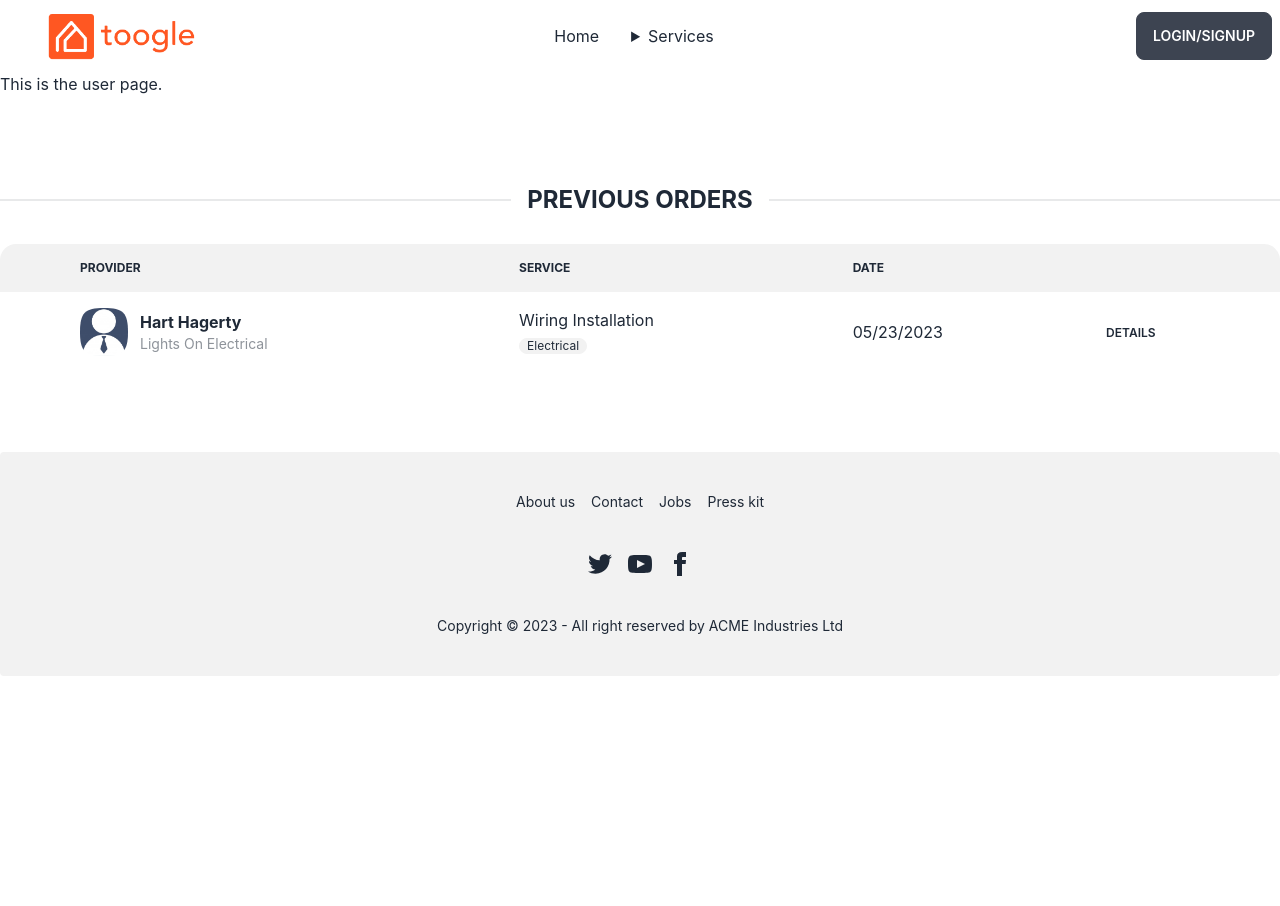
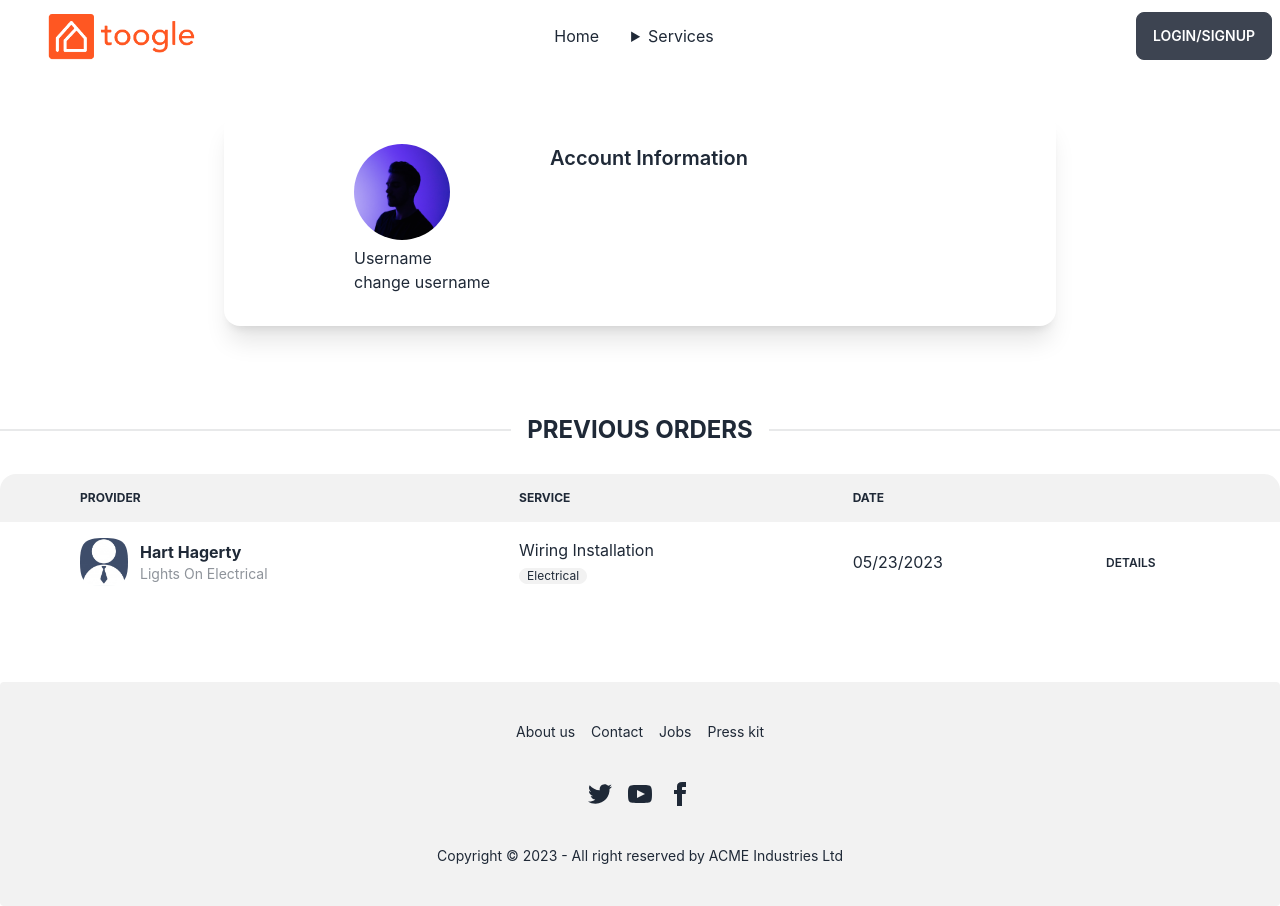
Before and after one commit to arlindo2017/toogle, a React (Create React App) app in the folder client/: page /user in a window 1280 px wide. Before the commit the page ends 800 px from the top, so only its background shows below. Built offline with nearby package versions, Linux system fonts and the light colour scheme.

Commit message:
Began formatting user profile page

```diff
--- a/client/src/components/Navbar.js
+++ b/client/src/components/Navbar.js
@@ -29,7 +29,7 @@ const Navbar = () => {
           >
             <li>
               <Link to="/user" className="justify-between">
-                Profile
+                Account Settings
               </Link>
             </li>
             <li>
--- a/client/src/pages/User.js
+++ b/client/src/pages/User.js
@@ -4,7 +4,30 @@ import Orders from "./Orders";
 const User = () => {
   return (
     <div>
-      <h1>This is the user page.</h1>
+      <div className="card mx-56 bg-base-100 shadow-xl mt-10 -z-50">
+        <div className="grid grid-cols-8 gap-4 card-body">
+          {/* left side card */}
+          <div className="col-start-2 col-span-2">
+            <div className="avatar">
+              <div className="w-24 rounded-full">
+                <img src={require('../images/profile-placeholder.png')}  alt="profile placeholder" />
+              </div>
+            </div>
+            <p>Username</p>
+            <p>change username</p>
+          </div>
+
+          {/* right side card */}
+          <div className="col-start-4 col-span-4">
+            <h2 className="card-title">Account Information</h2>
+            {/* info form */}
+
+
+
+
+          </div>
+        </div>
+      </div>
 
       <div className="flex flex-col w-full border-opacity-50 mt-20 mb-5">
         <div className="divider text-2xl font-bold">PREVIOUS ORDERS</div>
```
Also changed, not shown: 1 other file (tests, documents, lock files or other folders).
